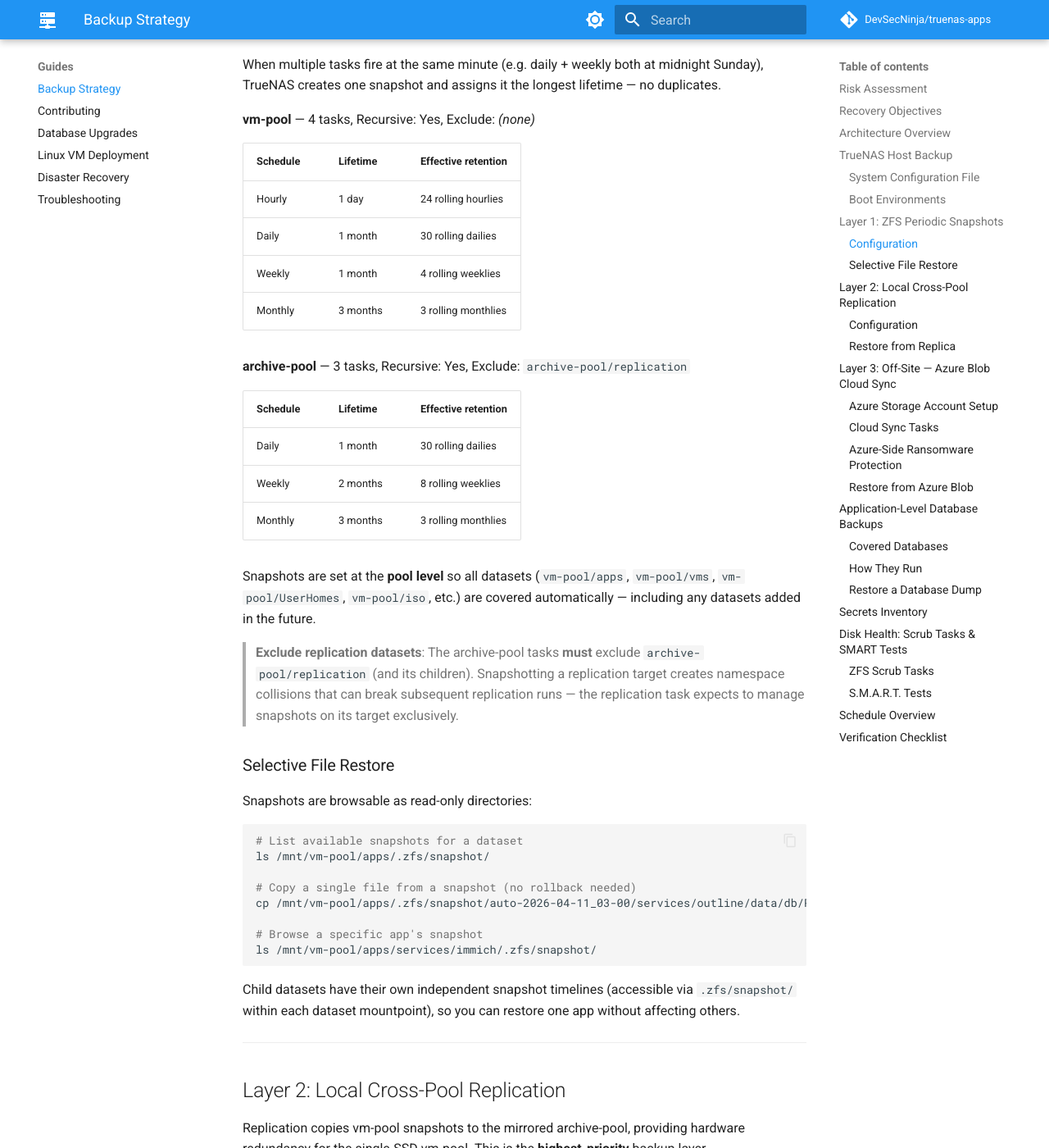
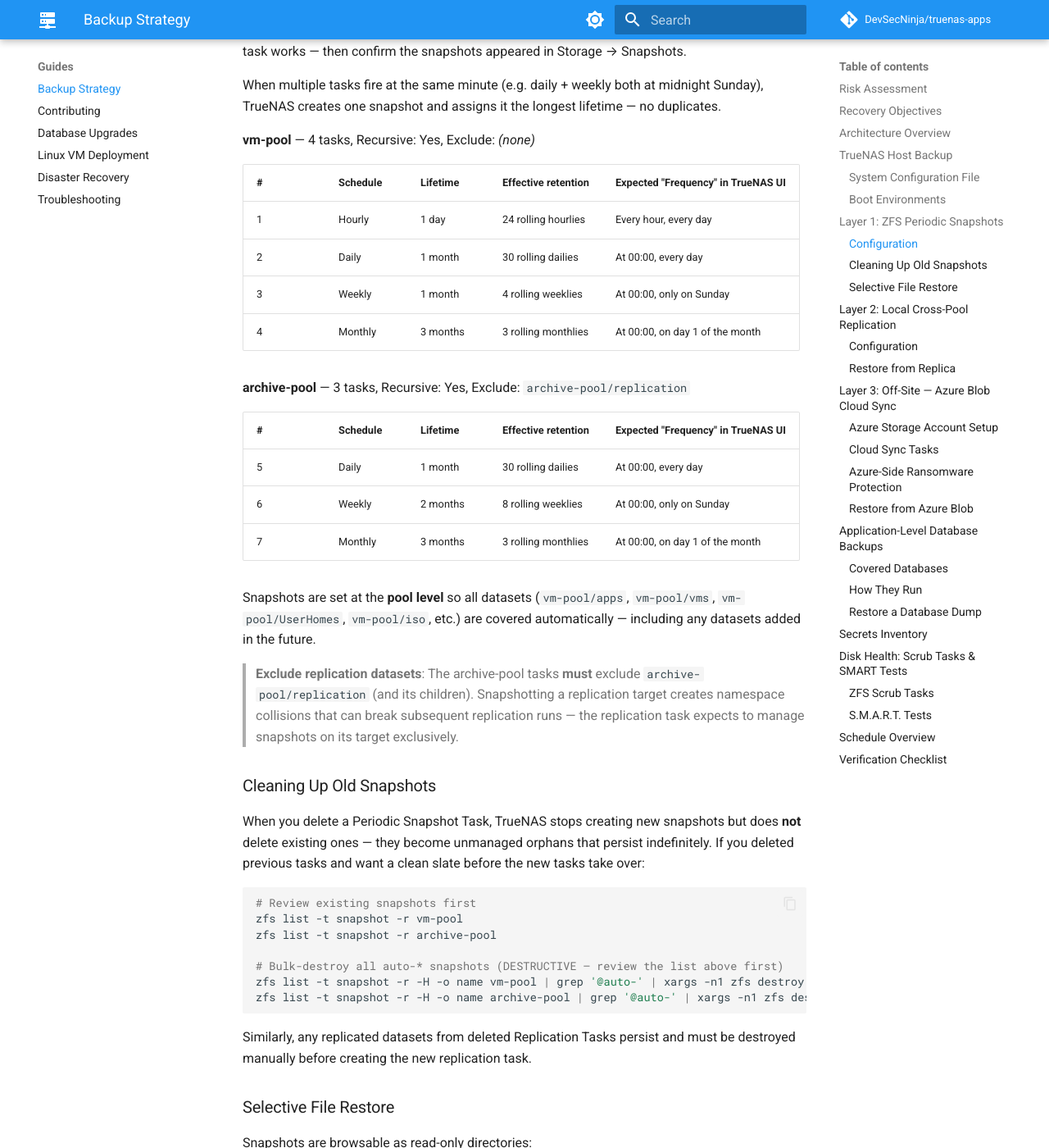
Before and after one commit to DevSecNinja/truenas-apps, an MkDocs documentation site: the page built from docs/BACKUP.md, in a window 1280 px wide and 1400 px high, scrolled down 3303 px. Shown: the whole window at 82% size. Built offline with MkDocs 1.6.1 and Material for MkDocs 9.7.7, drawn with Linux system fonts in a browser that asks for light colours; comment, search, counter and statistics services are not loaded.

Commit message:
docs: enhance backup documentation with detailed instructions for initial snapshot verification and cleanup of old snapshots

````diff
--- a/docs/BACKUP.md
+++ b/docs/BACKUP.md
@@ -91,30 +91,46 @@
 
 ### Configuration
 
-Create these tasks in TrueNAS → Data Protection → Periodic Snapshot Tasks. Use naming schema `auto-%Y-%m-%d_%H-%M` (TrueNAS default) and **Allow Empty Snapshots: Yes** on every task.
+Create these tasks in TrueNAS → Data Protection → Periodic Snapshot Tasks. Use naming schema `auto-%Y-%m-%d_%H-%M` (TrueNAS default) and **Allow Empty Snapshots: Yes** on every task. Click **Run Now** (▶) on each task after creating it to take an initial snapshot and verify the task works — then confirm the snapshots appeared in Storage → Snapshots.
 
 When multiple tasks fire at the same minute (e.g. daily + weekly both at midnight Sunday), TrueNAS creates one snapshot and assigns it the longest lifetime — no duplicates.
 
 **vm-pool** — 4 tasks, Recursive: Yes, Exclude: _(none)_
 
-| Schedule | Lifetime | Effective retention |
-| -------- | -------- | ------------------- |
-| Hourly   | 1 day    | 24 rolling hourlies |
-| Daily    | 1 month  | 30 rolling dailies  |
-| Weekly   | 1 month  | 4 rolling weeklies  |
-| Monthly  | 3 months | 3 rolling monthlies |
+| # | Schedule | Lifetime | Effective retention | Expected "Frequency" in TrueNAS UI |
+| - | -------- | -------- | ------------------- | ---------------------------------- |
+| 1 | Hourly   | 1 day    | 24 rolling hourlies | Every hour, every day              |
+| 2 | Daily    | 1 month  | 30 rolling dailies  | At 00:00, every day                |
+| 3 | Weekly   | 1 month  | 4 rolling weeklies  | At 00:00, only on Sunday           |
+| 4 | Monthly  | 3 months | 3 rolling monthlies | At 00:00, on day 1 of the month    |
 
 **archive-pool** — 3 tasks, Recursive: Yes, Exclude: `archive-pool/replication`
 
-| Schedule | Lifetime | Effective retention |
-| -------- | -------- | ------------------- |
-| Daily    | 1 month  | 30 rolling dailies  |
-| Weekly   | 2 months | 8 rolling weeklies  |
-| Monthly  | 3 months | 3 rolling monthlies |
+| # | Schedule | Lifetime | Effective retention | Expected "Frequency" in TrueNAS UI |
+| - | -------- | -------- | ------------------- | ---------------------------------- |
+| 5 | Daily    | 1 month  | 30 rolling dailies  | At 00:00, every day                |
+| 6 | Weekly   | 2 months | 8 rolling weeklies  | At 00:00, only on Sunday           |
+| 7 | Monthly  | 3 months | 3 rolling monthlies | At 00:00, on day 1 of the month    |
 
 Snapshots are set at the **pool level** so all datasets (`vm-pool/apps`, `vm-pool/vms`, `vm-pool/UserHomes`, `vm-pool/iso`, etc.) are covered automatically — including any datasets added in the future.
 
 > **Exclude replication datasets**: The archive-pool tasks **must** exclude `archive-pool/replication` (and its children). Snapshotting a replication target creates namespace collisions that can break subsequent replication runs — the replication task expects to manage snapshots on its target exclusively.
+
+### Cleaning Up Old Snapshots
+
+When you delete a Periodic Snapshot Task, TrueNAS stops creating new snapshots but does **not** delete existing ones — they become unmanaged orphans that persist indefinitely. If you deleted previous tasks and want a clean slate before the new tasks take over:
+
+```sh
+# Review existing snapshots first
+zfs list -t snapshot -r vm-pool
+zfs list -t snapshot -r archive-pool
+
+# Bulk-destroy all auto-* snapshots (DESTRUCTIVE — review the list above first)
+zfs list -t snapshot -r -H -o name vm-pool | grep '@auto-' | xargs -n1 zfs destroy
+zfs list -t snapshot -r -H -o name archive-pool | grep '@auto-' | xargs -n1 zfs destroy
+```
+
+Similarly, any replicated datasets from deleted Replication Tasks persist and must be destroyed manually before creating the new replication task.
 
 ### Selective File Restore
 
````
